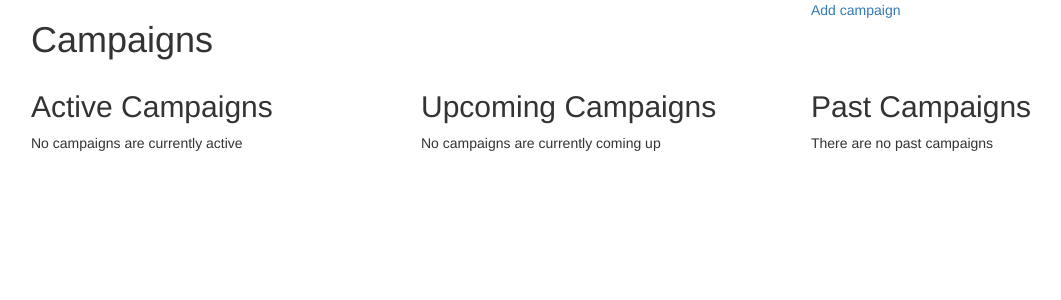
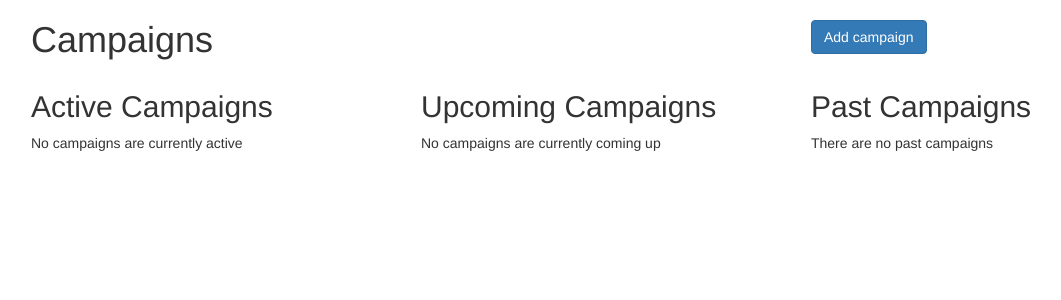
Before and after one commit to bitcastza/zebra-crossing, a Django app: template zebracrossing/campaigns/templates/campaigns/index.html in a window 1280 px wide. Shown: the top 300 px of the page, without its empty margins (39-1100 px from the left). Run offline with Django 3.2, Linux system fonts and the light colour scheme; the template is opened without the code that fills it, so the values that code supplies are empty; some libraries are stand-ins or nearby versions.

Commit message:
use buttons for adding campaigns/bookings

```diff
--- a/zebracrossing/campaigns/templates/campaigns/campaign_detail.html
+++ b/zebracrossing/campaigns/templates/campaigns/campaign_detail.html
@@ -12,7 +12,7 @@ Cost: R {{ campaign.get_cost }}<br>
     <h2>Booking Sheets</h2>
   </div>
   <div class="col-sm-4">
-    <a href="{% url 'campaigns:add_booking' campaign.id %}">Add booking</a>
+    <a href="{% url 'campaigns:add_booking' campaign.id %}" class="btn btn-primary heading-btn" role="button">Add booking</a>
   </div>
 </div>
 
--- a/zebracrossing/campaigns/templates/campaigns/index.html
+++ b/zebracrossing/campaigns/templates/campaigns/index.html
@@ -5,7 +5,7 @@
     <h1>Campaigns</h1>
   </div>
   <div class="col-sm-4">
-    <a href="{% url 'campaigns:add_campaign' %}">Add campaign</a>
+    <a href="{% url 'campaigns:add_campaign' %}" class="btn btn-primary heading-btn" role="button">Add campaign</a>
   </div>
 </div>
 <div id="campaigns" class="row">
--- a/zebracrossing/static/css/zebracrossing.css
+++ b/zebracrossing/static/css/zebracrossing.css
@@ -2,3 +2,7 @@
   margin-top: 5px;
   margin-bottom: 5px;
 }
+
+.heading-btn {
+  margin-top: 20px;
+}
```
